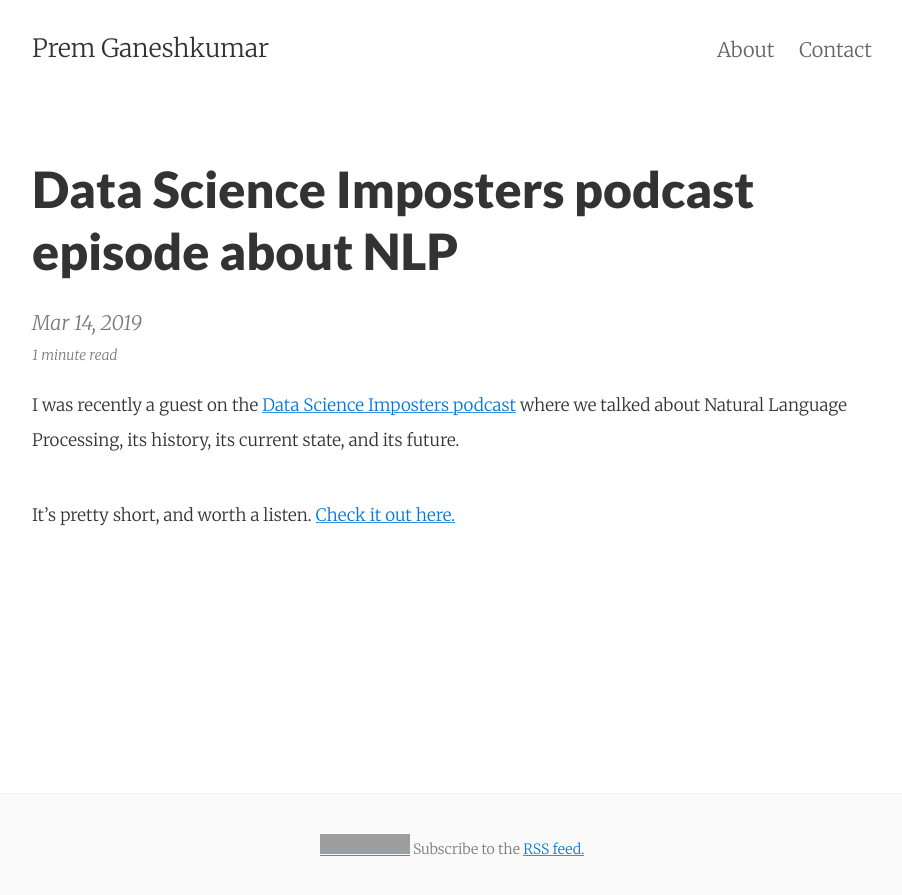
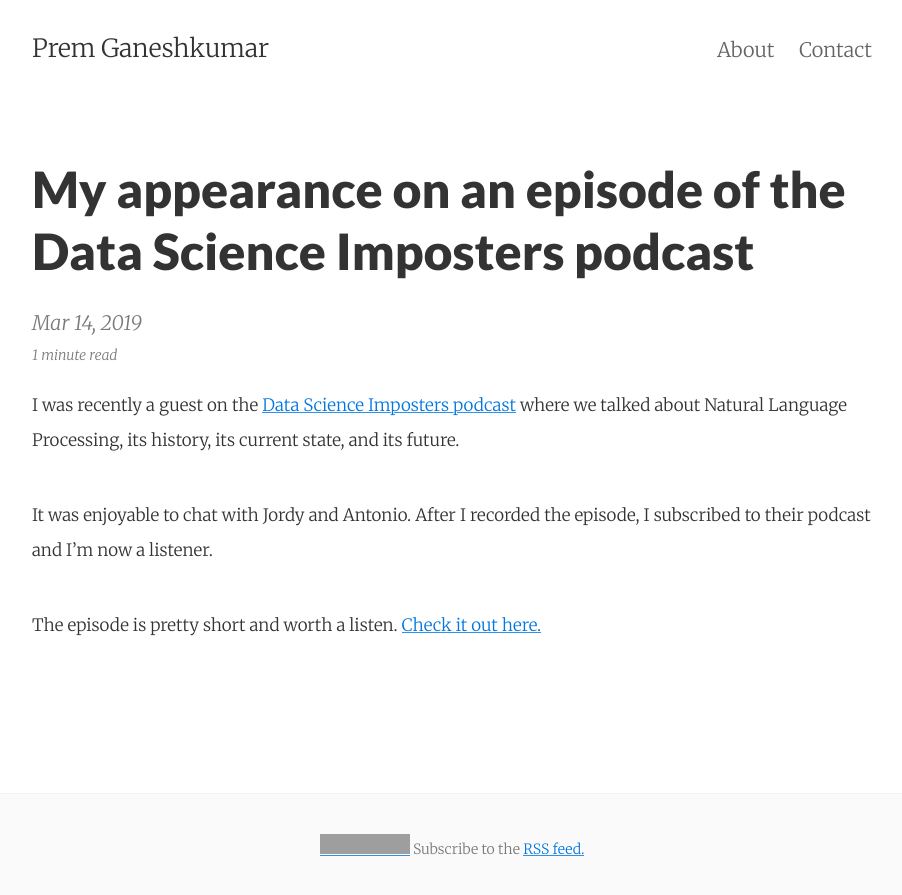
Before and after one commit to premgane/premgane.github.io, a Jekyll site: the page built from _posts/2019-03-14-data-science-imposters-podcast.md, in a window 1280 px wide. Shown: the top 895 px of the page, without its empty margins (188-1090 px from the left). Built offline with Jekyll 4.4.1, drawn with Linux system fonts in a browser that asks for light colours; grey boxes are pictures that could not be loaded.

Commit message:
Edit latest post

```diff
--- a/_posts/2019-03-14-data-science-imposters-podcast.md
+++ b/_posts/2019-03-14-data-science-imposters-podcast.md
@@ -1,6 +1,6 @@
 ---
 layout:     post
-title:      Data Science Imposters podcast episode about NLP
+title:      My appearance on an episode of the Data Science Imposters podcast
 date:       2019-03-14 19:34:00
 summary:    "I was a guest on a podcast."
 categories: nlp learning
@@ -8,4 +8,6 @@
 
 I was recently a guest on the [Data Science Imposters podcast](https://datascienceimposters.com/2019/03/10/natural-language-processing-with-prem-ganeshkumar/) where we talked about Natural Language Processing, its history, its current state, and its future.
 
-It's pretty short, and worth a listen. [Check it out here.](https://datascienceimposters.com/2019/03/10/natural-language-processing-with-prem-ganeshkumar/)
+It was enjoyable to chat with Jordy and Antonio. After I recorded the episode, I subscribed to their podcast and I'm now a listener.
+
+The episode is pretty short and worth a listen. [Check it out here.](https://datascienceimposters.com/2019/03/10/natural-language-processing-with-prem-ganeshkumar/)
```
Also changed, not shown: 1 other file.
